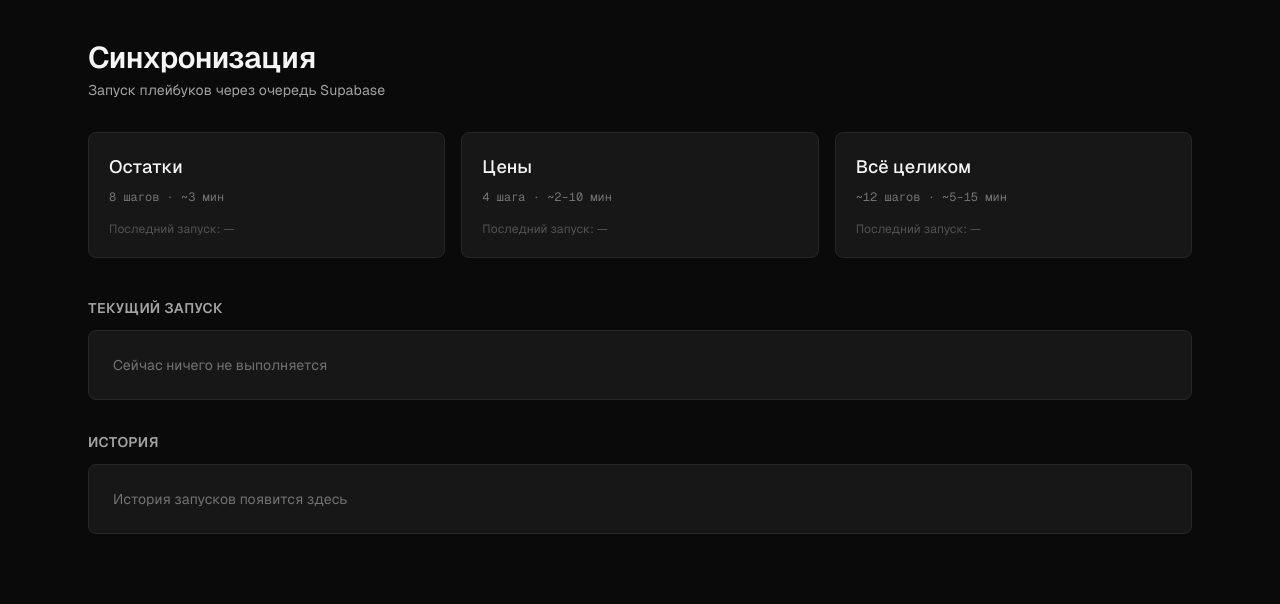
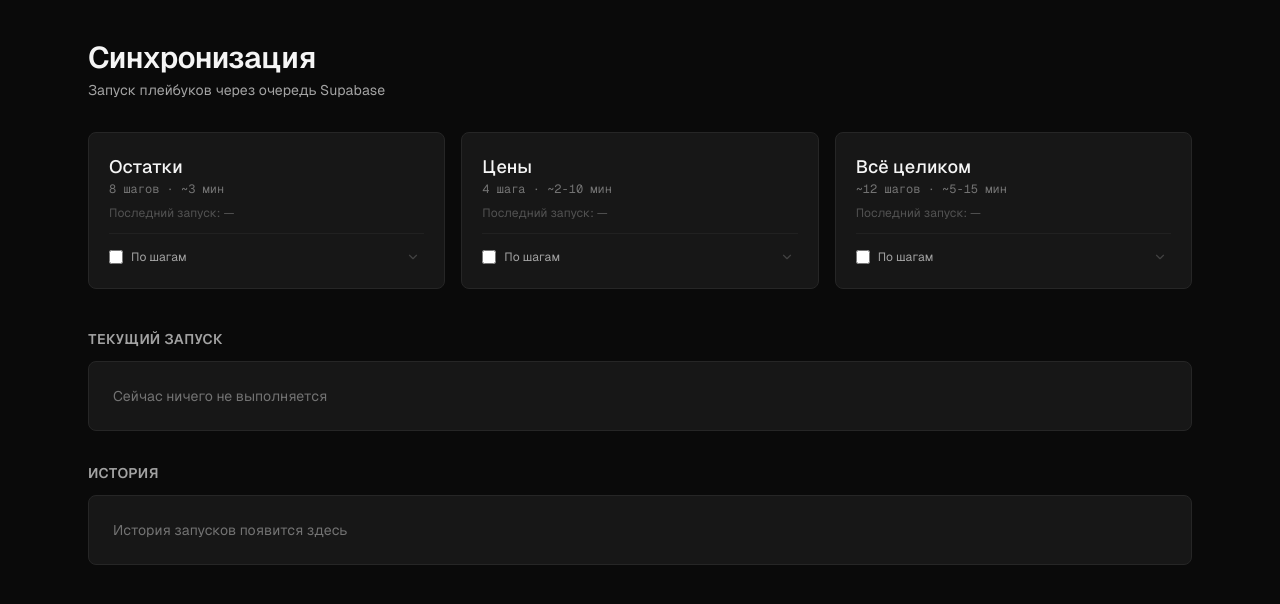
Before and after one commit to kurgudu777/vinyl-project, a Next.js app: page / in a window 1280 px wide. Shown: the top 604 px of the page. Built offline with nearby package versions, Linux system fonts and the light colour scheme.

Commit message:
feat: add steps list with PlaybookStep type and usePlaybookSteps hook

```diff
--- a/src/app/page.tsx
+++ b/src/app/page.tsx
@@ -2,7 +2,8 @@
 
 import { useState } from 'react';
 import { triggerPlaybook } from '@/lib/rpc';
-import type { PlaybookName } from '@/lib/types';
+import type { PlaybookName, PlaybookStep } from '@/lib/types';
+import { usePlaybookSteps } from '@/hooks/usePlaybookSteps';
 
 type PlaybookCard = {
   name: PlaybookName;
@@ -12,20 +13,22 @@ type PlaybookCard = {
 
 const PLAYBOOKS: PlaybookCard[] = [
   { name: 'sync_stocks', label: 'Остатки', description: '8 шагов · ~3 мин' },
-  { name: 'sync_prices', label: 'Цены', description: '4 шага · ~2–10 мин' },
-  { name: 'sync_all', label: 'Всё целиком', description: '~12 шагов · ~5–15 мин' },
+  { name: 'sync_prices', label: 'Цены', description: '4 шага · ~2-10 мин' },
+  { name: 'sync_all', label: 'Всё целиком', description: '~12 шагов · ~5-15 мин' },
 ];
 
-type TriggeringState = Record<PlaybookName, boolean>;
+type BoolByPlaybook = Record<PlaybookName, boolean>;
 
-const INITIAL_TRIGGERING: TriggeringState = {
+const INITIAL_FALSE: BoolByPlaybook = {
   sync_stocks: false,
   sync_prices: false,
   sync_all: false,
 };
 
 export default function HomePage() {
-  const [isTriggering, setIsTriggering] = useState<TriggeringState>(INITIAL_TRIGGERING);
+  const [isTriggering, setIsTriggering] = useState<BoolByPlaybook>(INITIAL_FALSE);
+  const [stepMode, setStepMode] = useState<BoolByPlaybook>(INITIAL_FALSE);
+  const [expanded, setExpanded] = useState<BoolByPlaybook>(INITIAL_FALSE);
 
   const handleTrigger = async (name: PlaybookName) => {
     setIsTriggering((prev) => ({ ...prev, [name]: true }));
@@ -37,6 +40,21 @@ export default function HomePage() {
     } finally {
       setIsTriggering((prev) => ({ ...prev, [name]: false }));
     }
+  };
+
+  const toggleStepMode = (name: PlaybookName) => {
+    setStepMode((prev) => {
+      const next = !prev[name];
+      if (!next) {
+        // отключили — свернуть
+        setExpanded((e) => ({ ...e, [name]: false }));
+      }
+      return { ...prev, [name]: next };
+    });
+  };
+
+  const toggleExpanded = (name: PlaybookName) => {
+    setExpanded((prev) => ({ ...prev, [name]: !prev[name] }));
   };
 
   return (
@@ -51,30 +69,18 @@ export default function HomePage() {
       </header>
 
       <section className="grid gap-4 sm:grid-cols-3">
-        {PLAYBOOKS.map((p) => {
-          const pending = isTriggering[p.name];
-          return (
-            <button
-              key={p.name}
-              type="button"
-              disabled={pending}
-              onClick={() => handleTrigger(p.name)}
-              className={
-                'group flex flex-col gap-2 rounded-lg border p-5 text-left transition duration-150 ' +
-                'focus:outline-none focus:ring-2 focus:ring-blue-500/40 active:scale-[0.98] ' +
-                (pending
-                  ? 'cursor-wait border-blue-900 bg-blue-950/30'
-                  : 'border-neutral-800 bg-neutral-900 hover:border-neutral-700 hover:bg-[#1a1a1a]')
-              }
-            >
-              <div className="text-lg font-medium">{p.label}</div>
-              <div className="font-mono text-xs text-neutral-500">
-                {pending ? 'Запущено…' : p.description}
-              </div>
-              <div className="mt-2 text-xs text-neutral-600">Последний запуск: —</div>
-            </button>
-          );
-        })}
+        {PLAYBOOKS.map((p) => (
+          <PlaybookCardView
+            key={p.name}
+            card={p}
+            pending={isTriggering[p.name]}
+            stepMode={stepMode[p.name]}
+            expanded={expanded[p.name]}
+            onTrigger={() => handleTrigger(p.name)}
+            onToggleStepMode={() => toggleStepMode(p.name)}
+            onToggleExpanded={() => toggleExpanded(p.name)}
+          />
+        ))}
       </section>
 
       <section className="mt-10">
@@ -97,3 +103,121 @@ export default function HomePage() {
     </main>
   );
 }
+
+type PlaybookCardViewProps = {
+  card: PlaybookCard;
+  pending: boolean;
+  stepMode: boolean;
+  expanded: boolean;
+  onTrigger: () => void;
+  onToggleStepMode: () => void;
+  onToggleExpanded: () => void;
+};
+
+function PlaybookCardView({
+  card,
+  pending,
+  stepMode,
+  expanded,
+  onTrigger,
+  onToggleStepMode,
+  onToggleExpanded,
+}: PlaybookCardViewProps) {
+  const containerClass =
+    'group flex flex-col gap-3 rounded-lg border p-5 transition duration-150 ' +
+    (pending
+      ? 'cursor-wait border-blue-900 bg-blue-950/30'
+      : 'border-neutral-800 bg-neutral-900 hover:border-neutral-700 hover:bg-[#1a1a1a]');
+
+  return (
+    <div className={containerClass}>
+      <button
+        type="button"
+        disabled={pending}
+        onClick={onTrigger}
+        className="-m-1 rounded-md p-1 text-left transition active:scale-[0.99] focus:outline-none focus:ring-2 focus:ring-blue-500/40"
+      >
+        <div className="text-lg font-medium">{card.label}</div>
+        <div className="font-mono text-xs text-neutral-500">
+          {pending ? 'Запущено…' : card.description}
+        </div>
+        <div className="mt-2 text-xs text-neutral-600">Последний запуск: —</div>
+      </button>
+
+      <div className="flex items-center justify-between border-t border-neutral-800/70 pt-3">
+        <label className="flex cursor-pointer select-none items-center gap-2 text-xs text-neutral-400">
+          <input
+            type="checkbox"
+            checked={stepMode}
+            onChange={onToggleStepMode}
+            className="h-3.5 w-3.5 cursor-pointer accent-blue-500"
+          />
+          По шагам
+        </label>
+
+        <button
+          type="button"
+          disabled={!stepMode}
+          onClick={onToggleExpanded}
+          aria-expanded={expanded}
+          aria-label={expanded ? 'Свернуть шаги' : 'Развернуть шаги'}
+          className={
+            'rounded p-1 text-neutral-400 transition ' +
+            (stepMode
+              ? 'hover:bg-neutral-800 hover:text-neutral-200'
+              : 'cursor-not-allowed opacity-30')
+          }
+        >
+          <svg
+            width="14"
+            height="14"
+            viewBox="0 0 24 24"
+            fill="none"
+            stroke="currentColor"
+            strokeWidth="2"
+            strokeLinecap="round"
+            strokeLinejoin="round"
+            className={'transition-transform ' + (expanded ? 'rotate-180' : '')}
+          >
+            <polyline points="6 9 12 15 18 9" />
+          </svg>
+        </button>
+      </div>
+
+      {stepMode && expanded && <StepList name={card.name} />}
+    </div>
+  );
+}
+
+function StepList({ name }: { name: PlaybookName }) {
+  const { steps, loading, error } = usePlaybookSteps(name, true);
+
+  if (loading) {
+    return <div className="pl-1 text-xs text-neutral-500">Загружаю шаги…</div>;
+  }
+  if (error) {
+    return <div className="pl-1 text-xs text-red-400">Ошибка: {error}</div>;
+  }
+  if (steps.length === 0) {
+    return <div className="pl-1 text-xs text-neutral-500">Нет шагов</div>;
+  }
+
+  return (
+    <ol className="flex flex-col divide-y divide-neutral-700 pl-1">
+      {steps.map((s: PlaybookStep) => (
+        <li
+          key={s.step_order}
+          className="flex items-baseline gap-2 py-1.5 text-xs text-neutral-300"
+        >
+          <span className="w-5 shrink-0 font-mono tabular-nums text-neutral-500">
+            {s.step_order}.
+          </span>
+          <span className="flex-1">{s.label}</span>
+          {!s.required && (
+            <span className="font-mono text-[10px] text-neutral-600">опц</span>
+          )}
+        </li>
+      ))}
+    </ol>
+  );
+}
--- /dev/null
+++ b/src/hooks/usePlaybookSteps.ts
@@ -0,0 +1,53 @@
+'use client';
+
+import { useEffect, useRef, useState } from 'react';
+import { getPlaybookSteps } from '@/lib/rpc';
+import type { PlaybookName, PlaybookStep } from '@/lib/types';
+
+type State = {
+  steps: PlaybookStep[];
+  loading: boolean;
+  error: string | null;
+};
+
+const INITIAL: State = { steps: [], loading: false, error: null };
+
+/**
+ * Ленивая загрузка шагов плейбука.
+ *
+ * Устойчив к React Strict Mode: guard через ref-множество уже запрошенных имён.
+ * При первом монтировании оба прохода effect увидят одно и то же множество;
+ * первый проход добавит имя, второй выйдет по guard'у.
+ *
+ * deps только [enabled, name] — никаких производных от state, чтобы не зациклить.
+ */
+export function usePlaybookSteps(name: PlaybookName, enabled: boolean) {
+  const [state, setState] = useState<State>(INITIAL);
+  const requestedRef = useRef<Set<PlaybookName>>(new Set());
+
+  useEffect(() => {
+    if (!enabled) return;
+    if (requestedRef.current.has(name)) return;
+    requestedRef.current.add(name);
+
+    setState({ steps: [], loading: true, error: null });
+
+    getPlaybookSteps(name)
+      .then((steps) => {
+        setState({ steps, loading: false, error: null });
+      })
+      .catch((err: unknown) => {
+        // удаляем имя из множества, чтобы следующее раскрытие перезапустило
+        requestedRef.current.delete(name);
+        setState({
+          steps: [],
+          loading: false,
+          error: err instanceof Error ? err.message : String(err),
+        });
+      });
+    // cleanup намеренно отсутствует — мы не хотим отменять уже выпущенный запрос
+    // в ответ на Strict Mode double-invoke
+  }, [enabled, name]);
+
+  return state;
+}
--- a/src/lib/rpc.ts
+++ b/src/lib/rpc.ts
@@ -3,6 +3,7 @@ import type {
   ActiveRun,
   CancelResult,
   PlaybookName,
+  PlaybookStep,
   RecentRun,
   RunDetails,
   TriggerResult,
@@ -49,3 +50,13 @@ export async function cancelRun(runId: number): Promise<CancelResult> {
   if (error) throw error;
   return data as CancelResult;
 }
+
+export async function getPlaybookSteps(
+  playbookName: PlaybookName,
+): Promise<PlaybookStep[]> {
+  const { data, error } = await getSupabase().rpc('get_playbook_steps', {
+    p_playbook_name: playbookName,
+  });
+  if (error) throw error;
+  return (data ?? []) as PlaybookStep[];
+}
```
Also changed, not shown: src/lib/types.ts (+8 -0 lines).
